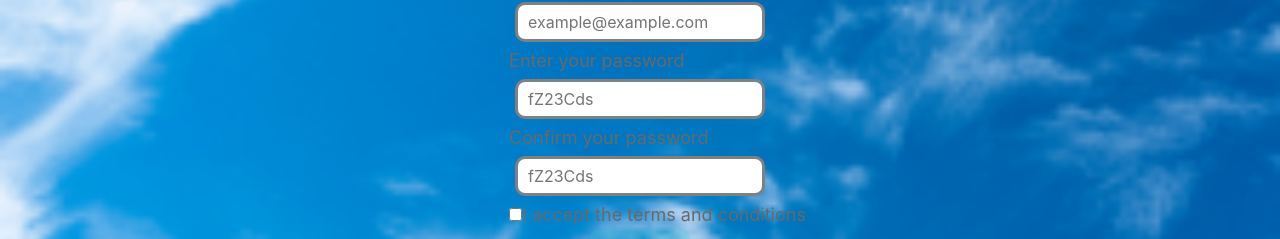
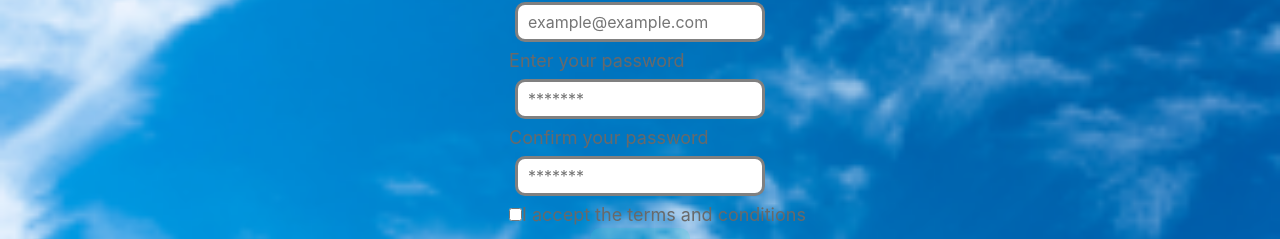
Before and after one commit to scrazym/Weather_App, a React (Create React App) app in the folder weather_app/: page /registration in a window 1280 px wide. Shown: the part 371-610 px from the top of the page. Built offline with nearby package versions, Linux system fonts and the light colour scheme.

Commit message:
refactor: add confirm password

```diff
--- a/weather_app/src/components/form/registrationForm/RegistrationForm.tsx
+++ b/weather_app/src/components/form/registrationForm/RegistrationForm.tsx
@@ -15,6 +15,7 @@ const RegistrationForm: React.FC<object> = () => {
           password: "",
           acceptedTerms: false,
           email: "",
+          confirmPassword: "",
         }}
         validationSchema={Yup.object({
           firstName: Yup.string()
@@ -25,6 +26,12 @@ const RegistrationForm: React.FC<object> = () => {
             .max(20, "Must be 20 characters or less")
             .required("Required"),
           password: Yup.string()
+            .matches(passwordRules, {
+              message: "Please create a stronger password",
+            })
+            .required("Required"),
+          confirmPassword: Yup.string()
+            .oneOf([Yup.ref("password")], "Password do not match")
             .matches(passwordRules, {
               message: "Please create a stronger password",
             })
@@ -70,14 +77,14 @@ const RegistrationForm: React.FC<object> = () => {
             label="Enter your password"
             name="password"
             type="password"
-            placeholder="fZ23Cds"
+            placeholder="*******"
             className="form__input"
           />
           <MyTextInput
             label="Confirm your password"
-            name="password"
+            name="confirmPassword"
             type="password"
-            placeholder="fZ23Cds"
+            placeholder="*******"
             className="form__input"
           />
 
```
